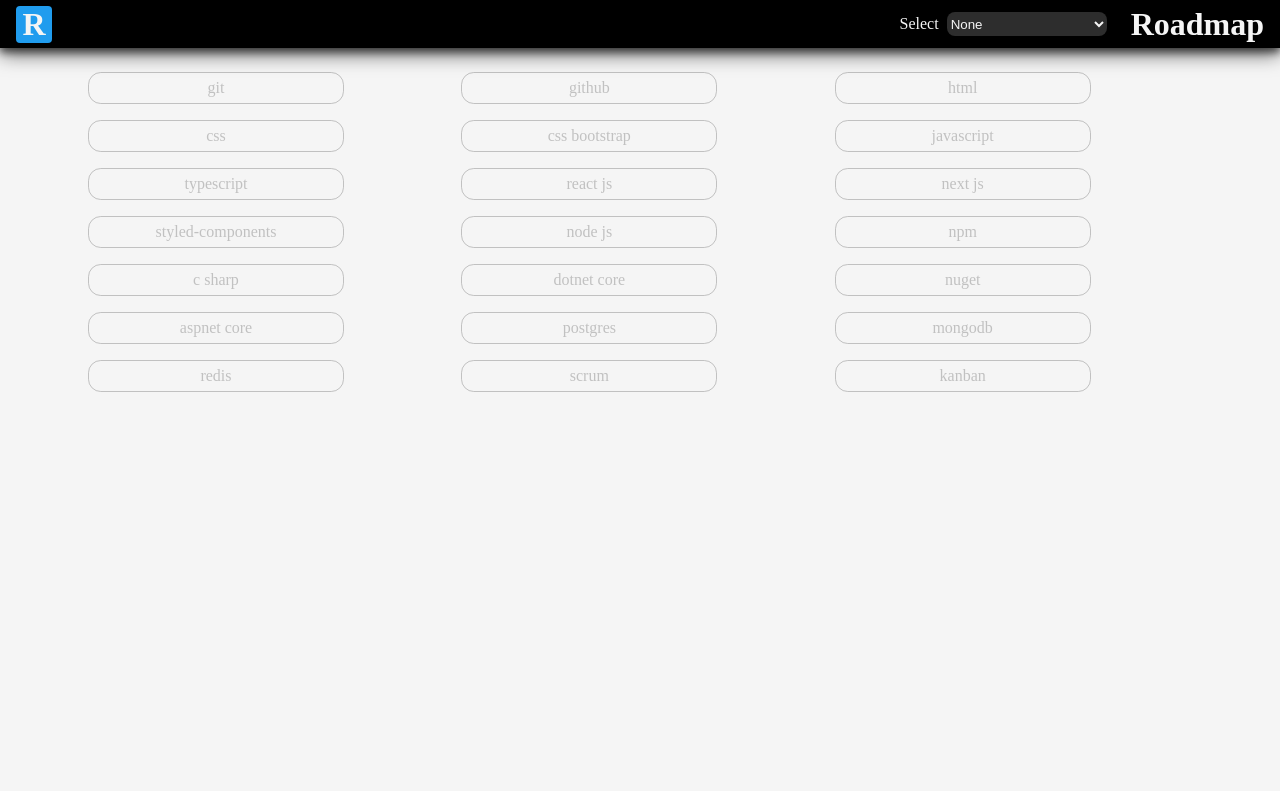
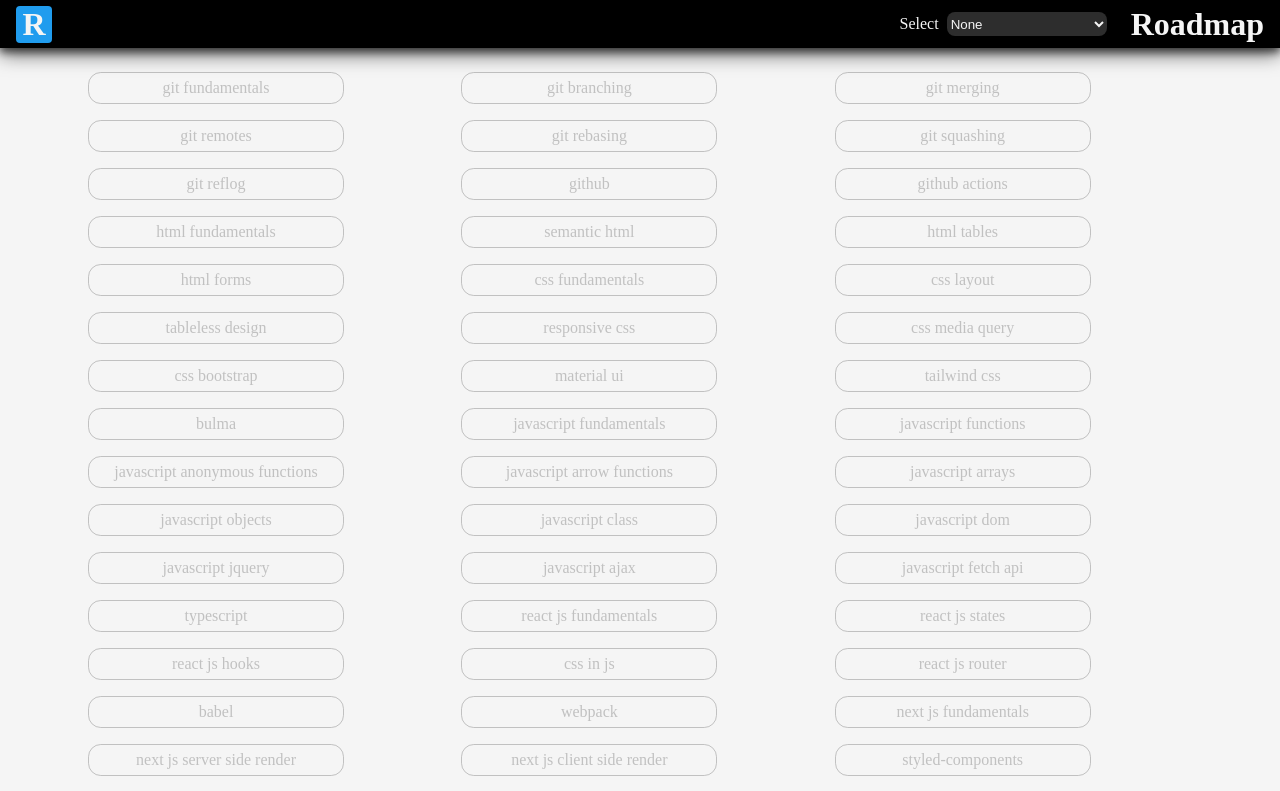
Before and after one commit to fndaraujo/dev-roadmap, a Next.js app: page / in a window 1280 px wide. Shown: the top 791 px of the page. Built offline with nearby package versions, Linux system fonts and the light colour scheme.

Commit message:
Expand api content

```diff
--- a/src/components/card/index.jsx
+++ b/src/components/card/index.jsx
@@ -10,6 +10,7 @@ function getCardClassName(skillLineway, category) {
         case 'cssx':
         case 'node':
         case 'next':
+        case 'database':
           return 'following'
         case 'react':
           return 'react'
@@ -21,6 +22,8 @@ function getCardClassName(skillLineway, category) {
         case 'all':
         case 'sql':
         case 'nosql':
+        case 'database':
+        case 'api':
         case 'csharp':
           return 'following'
         case 'dotnet':
@@ -34,6 +37,8 @@ function getCardClassName(skillLineway, category) {
         case 'web':
         case 'sql':
         case 'nosql':
+        case 'database':
+        case 'api':
         case 'csharp':
           return 'following'
         case 'aspnet':
--- a/src/components/card/style.js
+++ b/src/components/card/style.js
@@ -1,7 +1,8 @@
 import { css } from 'styled-components'
 import styled from 'styled-components'
 
-const textcolor_following = 'whitesmoke'
+const textcolor_card_selected = 'whitesmoke'
+const textcolor_card_unselected = '#c1c1c1'
 
 const bgcolor_react = '#61dafb;'
 const bgcolor_following = '#c3c3c3'
@@ -27,36 +28,36 @@ export const StyledCard = styled.div`
       case 'react':
         return css`
           background-color: ${bgcolor_react};
-          color: whitesmoke;
+          color: ${textcolor_card_selected};
         `
       case 'javascript':
         return css`
           background-color: ${bgcolor_javascript};
-          color: whitesmoke;
+          color: ${textcolor_card_selected};
         `
       case 'node':
         return css`
           background-color: ${bgcolor_nodejs};
-          color: whitesmoke;
+          color: ${textcolor_card_selected};
         `
       case 'dotnet':
         return css`
           background-color: ${bgcolor_dotnet};
-          color: whitesmoke;
+          color: ${textcolor_card_selected};
         `
       case 'aspnet':
         return css`
           background-color: ${bgcolor_aspnet};
-          color: whitesmoke;
+          color: ${textcolor_card_selected};
         `
       case 'following':
         return css`
           background-color: ${bgcolor_following};
-          color: whitesmoke;
+          color: ${textcolor_card_selected};
         `
       default:
         return css`
-          color: #c1c1c1;
+          color: ${textcolor_card_unselected};
         `
     }
   }}
--- a/src/database/data.js
+++ b/src/database/data.js
@@ -1,6 +1,36 @@
 export const data = [
   {
-    title: 'git',
+    title: 'git fundamentals',
+    category: 'common',
+    lineway: 'all',
+  },
+  {
+    title: 'git branching',
+    category: 'common',
+    lineway: 'all',
+  },
+  {
+    title: 'git merging',
+    category: 'common',
+    lineway: 'all',
+  },
+  {
+    title: 'git remotes',
+    category: 'common',
+    lineway: 'all',
+  },
+  {
+    title: 'git rebasing',
+    category: 'common',
+    lineway: 'all',
+  },
+  {
+    title: 'git squashing',
+    category: 'common',
+    lineway: 'all',
+  },
+  {
+    title: 'git reflog',
     category: 'common',
     lineway: 'all',
   },
@@ -10,12 +40,52 @@ export const data = [
     lineway: 'all',
   },
   {
-    title: 'html',
+    title: 'github actions',
+    category: 'common',
+    lineway: 'all',
+  },
+  {
+    title: 'html fundamentals',
     category: 'frontend',
     lineway: 'web',
   },
   {
-    title: 'css',
+    title: 'semantic html',
+    category: 'frontend',
+    lineway: 'web',
+  },
+  {
+    title: 'html tables',
+    category: 'frontend',
+    lineway: 'web',
+  },
+  {
+    title: 'html forms',
+    category: 'frontend',
+    lineway: 'web',
+  },
+  {
+    title: 'css fundamentals',
+    category: 'frontend',
+    lineway: 'web',
+  },
+  {
+    title: 'css layout',
+    category: 'frontend',
+    lineway: 'web',
+  },
+  {
+    title: 'tableless design',
+    category: 'frontend',
+    lineway: 'web',
+  },
+  {
+    title: 'responsive css',
+    category: 'frontend',
+    lineway: 'web',
+  },
+  {
+    title: 'css media query',
     category: 'frontend',
     lineway: 'web',
   },
@@ -25,9 +95,74 @@ export const data = [
     lineway: 'web',
   },
   {
-    title: 'javascript',
+    title: 'material ui',
     category: 'frontend',
     lineway: 'web',
+  },
+  {
+    title: 'tailwind css',
+    category: 'frontend',
+    lineway: 'web',
+  },
+  {
+    title: 'bulma',
+    category: 'frontend',
+    lineway: 'web',
+  },
+  {
+    title: 'javascript fundamentals',
+    category: 'frontend',
+    lineway: 'web',
+  },
+  {
+    title: 'javascript functions',
+    category: 'frontend',
+    lineway: 'web',
+  },
+  {
+    title: 'javascript anonymous functions',
+    category: 'frontend',
+    lineway: 'web',
+  },
+  {
+    title: 'javascript arrow functions',
+    category: 'frontend',
+    lineway: 'web',
+  },
+  {
+    title: 'javascript arrays',
+    category: 'frontend',
+    lineway: 'web',
+  },
+  {
+    title: 'javascript objects',
+    category: 'frontend',
+    lineway: 'web',
+  },
+  {
+    title: 'javascript class',
+    category: 'frontend',
+    lineway: 'javascript',
+  },
+  {
+    title: 'javascript dom',
+    category: 'frontend',
+    lineway: 'web',
+  },
+  {
+    title: 'javascript jquery',
+    category: 'frontend',
+    lineway: 'javascript',
+  },
+  {
+    title: 'javascript ajax',
+    category: 'frontend',
+    lineway: 'javascript',
+  },
+  {
+    title: 'javascript fetch api',
+    category: 'frontend',
+    lineway: 'javascript',
   },
   {
     title: 'typescript',
@@ -35,12 +170,52 @@ export const data = [
     lineway: 'javascript',
   },
   {
-    title: 'react js',
+    title: 'react js fundamentals',
     category: 'frontend',
     lineway: 'react',
   },
   {
-    title: 'next js',
+    title: 'react js states',
+    category: 'frontend',
+    lineway: 'react',
+  },
+  {
+    title: 'react js hooks',
+    category: 'frontend',
+    lineway: 'react',
+  },
+  {
+    title: 'css in js',
+    category: 'frontend',
+    lineway: 'cssx',
+  },
+  {
+    title: 'react js router',
+    category: 'frontend',
+    lineway: 'react',
+  },
+  {
+    title: 'babel',
+    category: 'frontend',
+    lineway: 'react',
+  },
+  {
+    title: 'webpack',
+    category: 'frontend',
+    lineway: 'react',
+  },
+  {
+    title: 'next js fundamentals',
+    category: 'frontend',
+    lineway: 'next',
+  },
+  {
+    title: 'next js server side render',
+    category: 'frontend',
+    lineway: 'next',
+  },
+  {
+    title: 'next js client side render',
     category: 'frontend',
     lineway: 'next',
   },
@@ -50,12 +225,22 @@ export const data = [
     lineway: 'cssx',
   },
   {
-    title: 'node js',
+    title: 'node js fundamentals',
+    category: 'backend',
+    lineway: 'node',
+  },
+  {
+    title: 'express',
     category: 'backend',
     lineway: 'node',
   },
   {
     title: 'npm',
+    category: 'common',
+    lineway: 'node',
+  },
+  {
+    title: 'npx',
     category: 'common',
     lineway: 'node',
   },
@@ -80,19 +265,54 @@ export const data = [
     lineway: 'aspnet',
   },
   {
-    title: 'postgres',
+    title: 'sql fundamentals',
     category: 'backend',
     lineway: 'sql',
   },
   {
-    title: 'mongodb',
+    title: 'database normalization',
+    category: 'backend',
+    lineway: 'sql',
+  },
+  {
+    title: 'database denormalization',
+    category: 'backend',
+    lineway: 'sql',
+  },
+  {
+    title: 'nosql fundamentals',
     category: 'backend',
     lineway: 'nosql',
   },
   {
+    title: 'postgres',
+    category: 'backend',
+    lineway: 'database',
+  },
+  {
+    title: 'mongodb',
+    category: 'backend',
+    lineway: 'database',
+  },
+  {
     title: 'redis',
     category: 'backend',
-    lineway: 'nosql',
+    lineway: 'database',
+  },
+  {
+    title: 'api fundamentals',
+    category: 'backend',
+    lineway: 'all',
+  },
+  {
+    title: 'api rest',
+    category: 'backend',
+    lineway: 'api',
+  },
+  {
+    title: 'api restful',
+    category: 'backend',
+    lineway: 'api',
   },
   {
     title: 'scrum',
```
